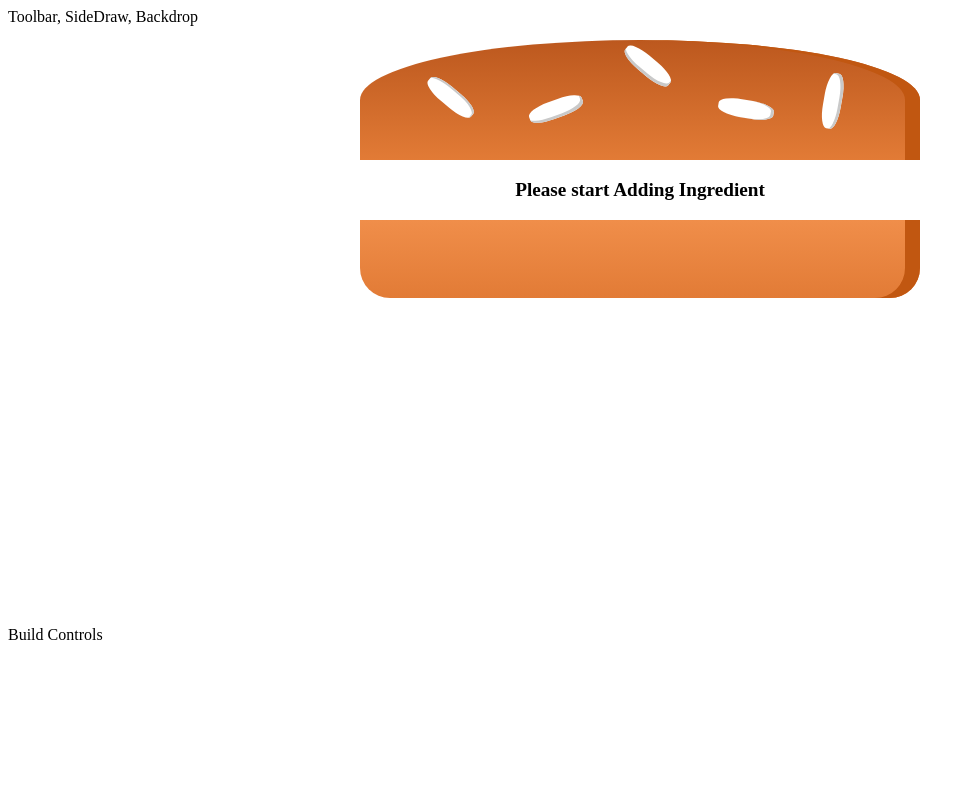
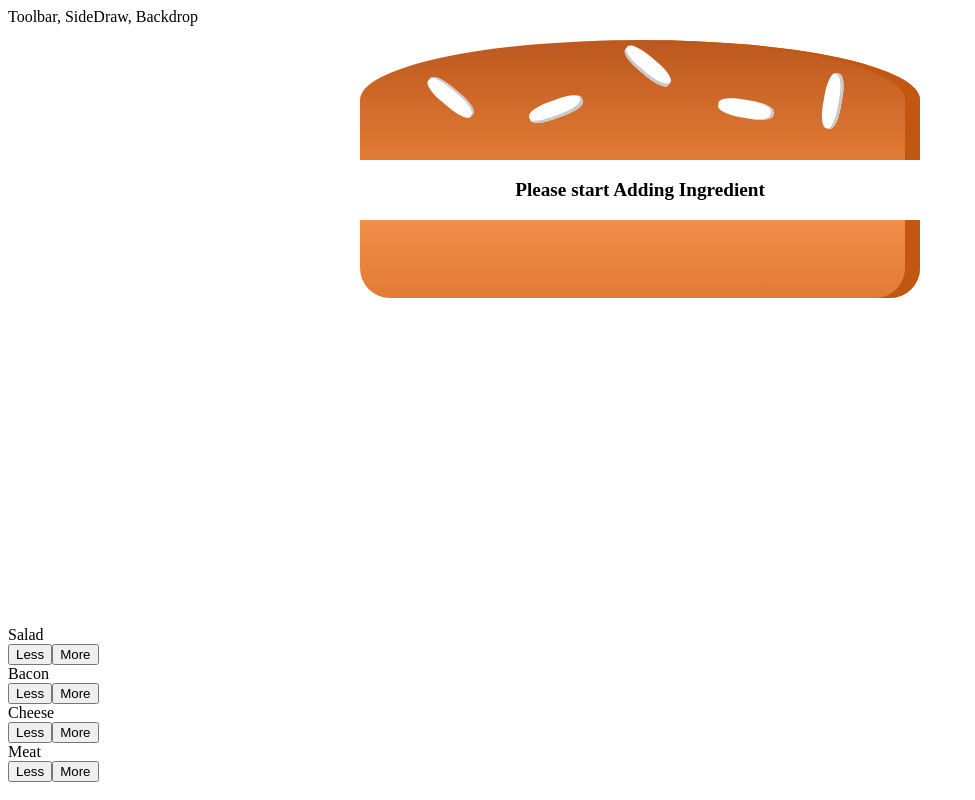
Before and after one commit to bilalmirza79500/Bilal, a React (Create React App) app: page / in a window 1280 px wide. Shown: the whole page, without its empty margins (0-975 px from the left). Built offline with nearby package versions, Linux system fonts and the light colour scheme.

Commit message:
BuildControls add

```diff
--- /dev/null
+++ b/src/Components/Bargar/BuildControls/BuildControl/BuildControl.css
@@ -0,0 +1,57 @@
+.BuildControl {
+    display: flex;
+    justify-content: center;
+    align-items: center;
+    margin: 5px 0;
+}
+
+.BuildControl button {
+    display: block;
+    font: inherit;
+    padding: 5px;
+    margin: 0 5px;
+    width: 80px;
+    border: 1px solid #aa6817;
+    cursor: pointer;
+    outline: none;
+}
+
+
+.BuildControl button:disabled {
+    background-color: #AC9980;
+    border: 1px solid #7E7365;
+    color: #ccc;
+    cursor: default;
+}
+
+.BuildControl button:hover:disabled {
+    background-color: #AC9980;
+    color: #ccc;
+    cursor: not-allowed;
+}
+
+.Label {
+    padding: 10px;
+    font-weight: bold;
+    width: 80px;
+}
+
+.BuildControl .Less {
+    background-color: #D39952;
+    color: white;
+}
+
+.BuildControl .More {
+    background-color: #8F5E1E;
+    color: white;
+}
+
+.BuildControl .Less:hover, .BuildControl .Less:active {
+    background-color: #DAA972;
+    color: white;
+}
+
+.BuildControl .More:hover,.BuildControl .More:active {
+    background-color: #99703F;
+    color: white;
+}
--- /dev/null
+++ b/src/Components/Bargar/BuildControls/BuildControl/BuildControl.js
@@ -0,0 +1,15 @@
+import React from 'react';
+import './BuildControl.css';
+
+const buildControl = (props) => (
+    <div class = 'BuiltControl'>
+        <div class = 'Lable'>{props.label}</div>
+        <button class  = 'Less'>Less</button>
+        <button class = 'Mores'>More</button>
+    </div>
+);
+
+
+
+
+export default buildControl;
--- a/src/Components/Bargar/BuildControls/BuildControls.css
+++ b/src/Components/Bargar/BuildControls/BuildControls.css
@@ -6,6 +6,7 @@
     align-items: center;
     box-shadow: 0 2px 1px  #ccc;
     margin: auto;
-    padding: 10px 0
+    padding: 10px 0;
+
 
 }
--- a/src/Components/Bargar/BuildControls/BuildControls.js
+++ b/src/Components/Bargar/BuildControls/BuildControls.js
@@ -1,9 +1,20 @@
 import React from 'react';
+import './BuildControls.css';
+import BuildControl from './BuildControl/BuildControl';
+
+const controls = [
+    { label: 'Salad' , type: 'salad' },
+    { label: 'Bacon' , type: 'bacon' },
+    { label: 'Cheese' , type: 'cheese' },
+    { label: 'Meat' , type: 'meat' },
+];
 
 
 const buildControls = (props) => (
-    <div>
-
+    <div class = 'BuildControls'>
+        {controls.map (ctrl => (
+            <BuildControl key={ctrl.label} label={ctrl.label} />
+        ))}
     </div>
 );
 
--- a/src/Containers/BargarBuilder/BargarBuilder.js
+++ b/src/Containers/BargarBuilder/BargarBuilder.js
@@ -1,6 +1,7 @@
 import React, { Component } from 'react';
 import Aox from '../../hoc/Aox';
 import Bargar from '../../Components/Bargar/Barger';
+import BuildControls from '../../Components/Bargar/BuildControls/BuildControls';
 
 
 class BargarBuilder extends Component {
@@ -22,7 +23,7 @@ class BargarBuilder extends Component {
         return (
             <Aox>
                 <Bargar ingredient={this.state.ingredient} />
-                <div>Build Controls</div>
+                <BuildControls  />
             </Aox>
         );
     }
```
